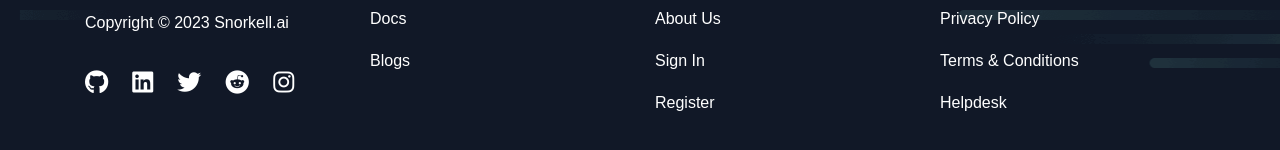
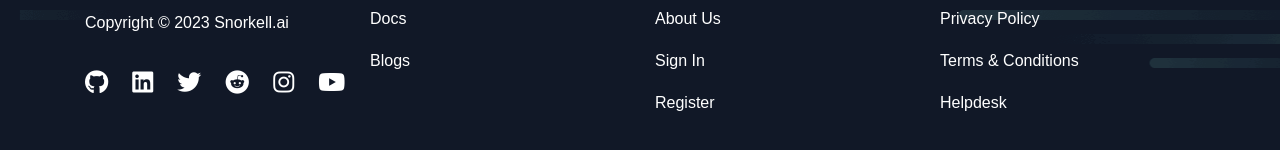
Before and after one commit to SingularityX-ai/penify-landing-page, a Next.js app: page / in a window 1280 px wide. Shown: the part 2905-3055 px from the top of the page. Built offline with nearby package versions, Linux system fonts and the light colour scheme.

Commit message:
added youtube

```diff
--- a/src/components/layout/Footer.tsx
+++ b/src/components/layout/Footer.tsx
@@ -28,14 +28,15 @@ export default function Footer () {
                 <Link href="https://twitter.com/Snorkell_ai" target="_blank" aria-label="Twitter URL">
                   <i className="fa-brands fa-twitter"></i>
                 </Link>
-                <Link href="https://www.reddit.com/user/snorkell_" target="_blank" aria-label="Twitter URL">
+                <Link href="https://www.reddit.com/user/snorkell_" target="_blank" aria-label="Reddit URL">
                   <i className="fa-brands fa-reddit"></i>
                 </Link>
-                <Link href="https://www.instagram.com/snorkell.ai/" target="_blank" aria-label="Twitter URL">
+                <Link href="https://www.instagram.com/snorkell.ai/" target="_blank" aria-label="Instagram URL">
                   <i className="fa-brands fa-instagram"></i>
                 </Link>
-
-
+                <Link href="https://www.youtube.com/@Snorkell-ai-ck6sg" target="_blank" aria-label="Youtube URL">
+                  <i className="fa-brands fa-youtube"></i>
+                </Link>
               </div>
             </div>
           </div>
```
